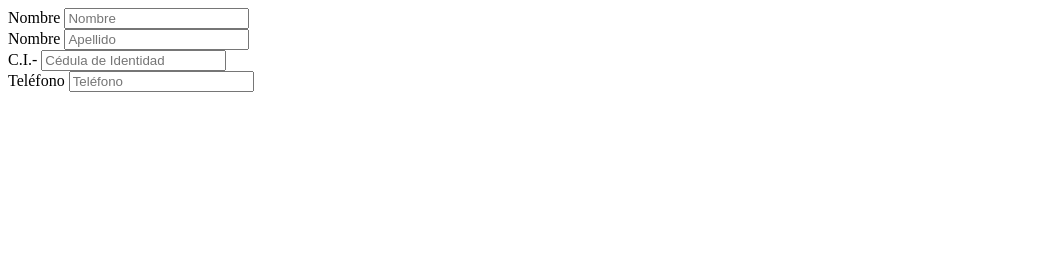
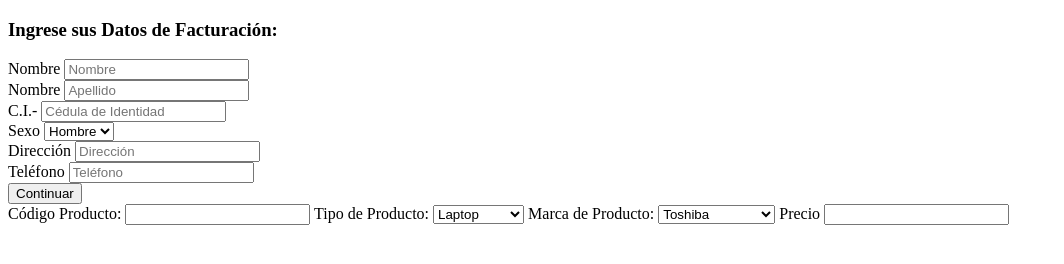
Before and after one commit to Cedgo1997/factura-simple, a plain HTML site: page index.html in a window 1280 px wide. Shown: the whole page, without its empty margins (0-1064 px from the left). Drawn offline with Linux system fonts and the light colour scheme.

Commit message:
html template ready

```diff
--- a/index.html
+++ b/index.html
@@ -1,32 +1,102 @@
 <!DOCTYPE html>
-<html lang="en">
+<html lang="es">
 	<head>
 		<meta charset="UTF-8" />
 		<meta name="viewport" content="width=device-width, initial-scale=1.0" />
 		<title>Factura</title>
 	</head>
 	<body>
-		<form>
+		<!-- DATOS DEL COMPRADOR -->
+
+		<div>
+			<h3>Ingrese sus Datos de Facturación:</h3>
+		</div>
+
+		<form id="datos">
 			<div>
 				<label for="nombre">Nombre</label>
-				<input type="text" name="nombre" placeholder="Nombre" />
+				<input
+					id="nombre"
+					type="text"
+					name="nombre"
+					placeholder="Nombre"
+				/>
 			</div>
 			<div>
 				<label for="apellido">Nombre</label>
-				<input type="text" name="apellido" placeholder="Apellido" />
+				<input
+					id="apellido"
+					type="text"
+					name="apellido"
+					placeholder="Apellido"
+				/>
 			</div>
 			<div>
 				<label for="cedula">C.I.-</label>
 				<input
+					id="cedula"
 					type="number"
 					name="cedula"
 					placeholder="Cédula de Identidad"
 				/>
 			</div>
 			<div>
+				<label for="sexo">Sexo</label>
+				<select name="sexo" id="sexo">
+					<option value="Hombre">Hombre</option>
+					<option value="Mujer">Mujer</option>
+				</select>
+			</div>
+			<div>
+				<label for="direccion">Dirección</label>
+				<input type="text" name="direccion" placeholder="Dirección" />
+			</div>
+			<div>
 				<label for="telefono">Teléfono</label>
-				<input type="number" name="telefono" placeholder="Teléfono" />
+				<input
+					id="telefono"
+					type="text"
+					name="telefono"
+					placeholder="Teléfono"
+				/>
+			</div>
+			<div>
+				<button type="button" name="continuar" value="continuar">
+					Continuar
+				</button>
+			</div>
+		</form>
+
+		<form id="productos">
+			<div id="producto1">
+				<label for="codigo">Código Producto: </label>
+				<input type="text" id="codigo" />
+
+				<label for="codigo">Tipo de Producto: </label>
+				<select name="tipo" id="tipo">
+					<option value="Laptop">Laptop</option>
+					<option value="Televisor">Televisor</option>
+					<option value="Microondas">Microondas</option>
+					<option value="Nevera">Nevera</option>
+					<option value="Cocina">Cocina</option>
+				</select>
+
+				<label for="codigo">Marca de Producto: </label>
+				<select name="marca" id="marca">
+					<option value="Toshiba">Toshiba</option>
+					<option value="Mabe">Mabe</option>
+					<option value="General Electric">General Electric</option>
+					<option value="Samsung">Samsung</option>
+					<option value="LG">LG</option>
+				</select>
+
+				<label for="precio">Precio</label>
+				<input name="precio" type="text" id="precio" />
 			</div>
 		</form>
 	</body>
+
+	<!-- FUNCIONES DE FACTURACION CON JAVASCRIPT -->
+
+	<script></script>
 </html>
```
